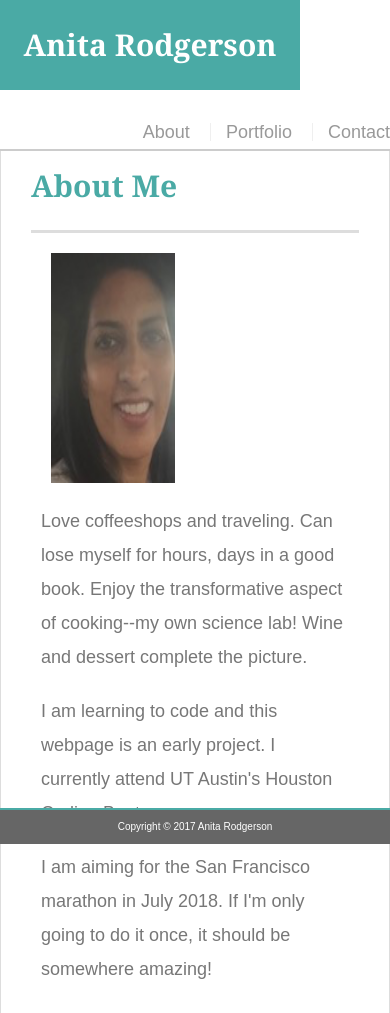
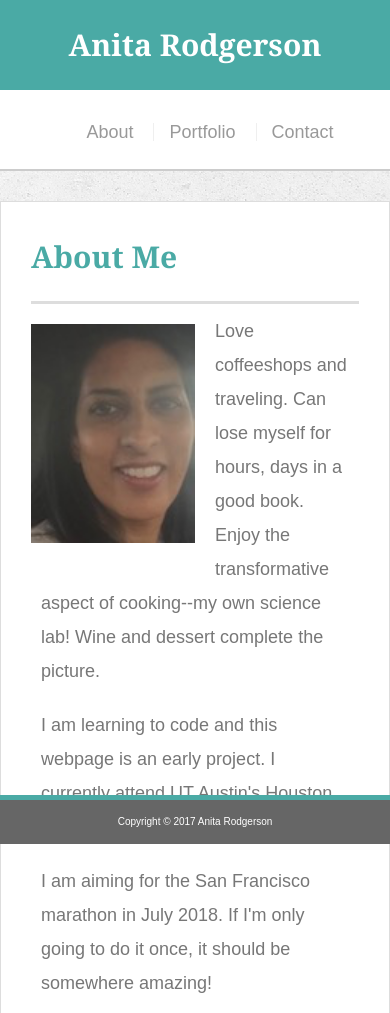
Before and after one commit to arodg/HW2-Responsive-Portfolio, a plain HTML site: page index.html in a window 390 px wide. Shown: the top 1013 px of the page. Drawn offline with Linux system fonts and the light colour scheme.

Commit message:
complete Responsive Portfolio

```diff
--- a/assets/css/style.css
+++ b/assets/css/style.css
@@ -251,18 +251,8 @@ input[type=submit] {
   .main-section {
     max-width: 60%;
   }
-  .auth-image {
-    float: none;
-    padding: 20px 20px 0px 20px;
-    width: 100%;
-    height: 250px;
-  }
   .work {
     width: 100%;
-  }
-  footer {
-    padding: 0px;
-    border-top: 2px solid #4aaaa5;
   }
 }
 
@@ -287,39 +277,25 @@ input[type=submit] {
   .work:nth-child(even) {
   margin-right: 50px;
   }
-
 }
 
-/*@media screen and (max-width: 640px) {
-  .container {
-    max-width: 640px;
+@media screen and (max-width: 640px) {
+  #main-container {
+    padding: 0px;
   }
-
-  /*#masthead {
+  /*Make the position of the header `static` (the default positioning) when the screen is `640px` wide */
+  #masthead {
     position: static;
   }
-
   #logo {
     width: 100%;
   }
-
   nav {
+    margin-bottom: 20px;
+    width: 100%;
     text-align: center;
-    float: left;
-    margin-top: 0px;
-    padding-top: 0px;
-    width: 100%;
   }
-
-  nav a {
-    padding: 20px 20px 20px 20px;
-  }
-
-  .main-section {
-    width: 100%;
-  }
-
-  .side-bar{
+  .work {
     width: 100%;
   }
 }
```
